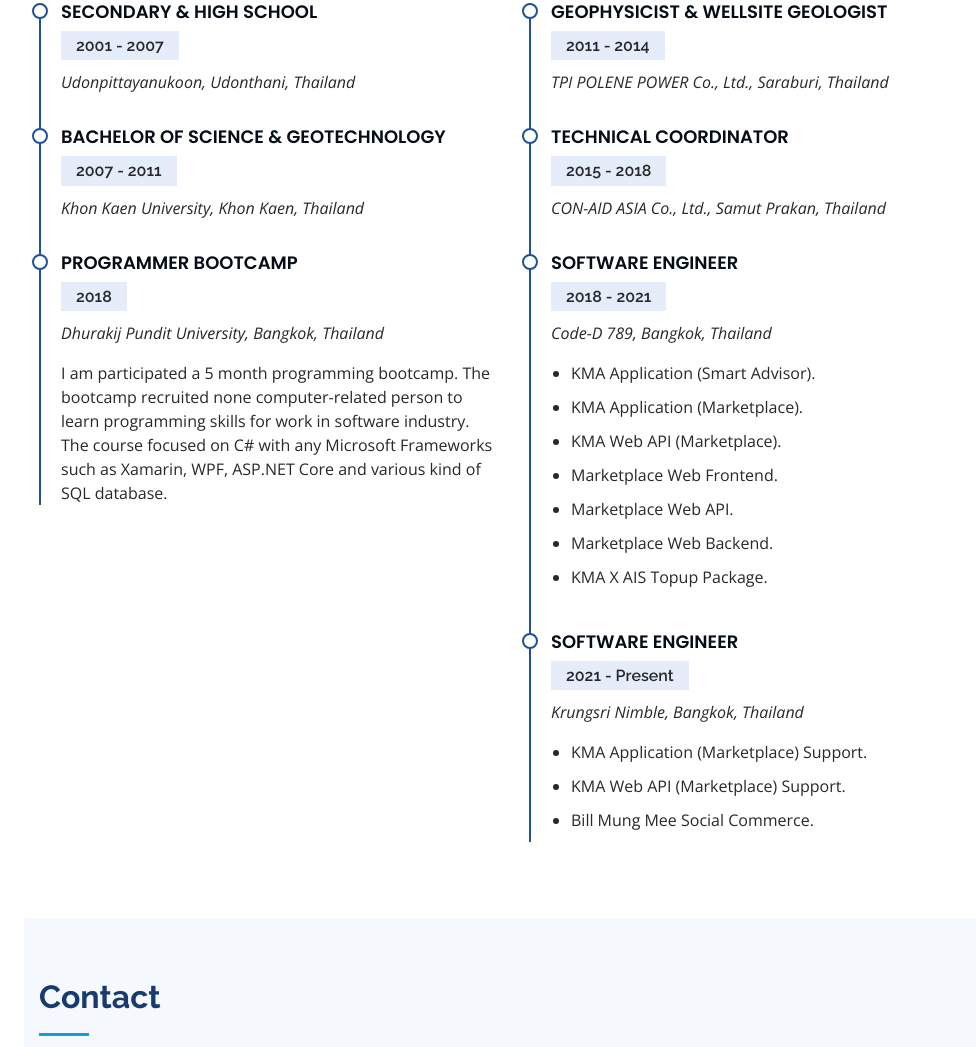
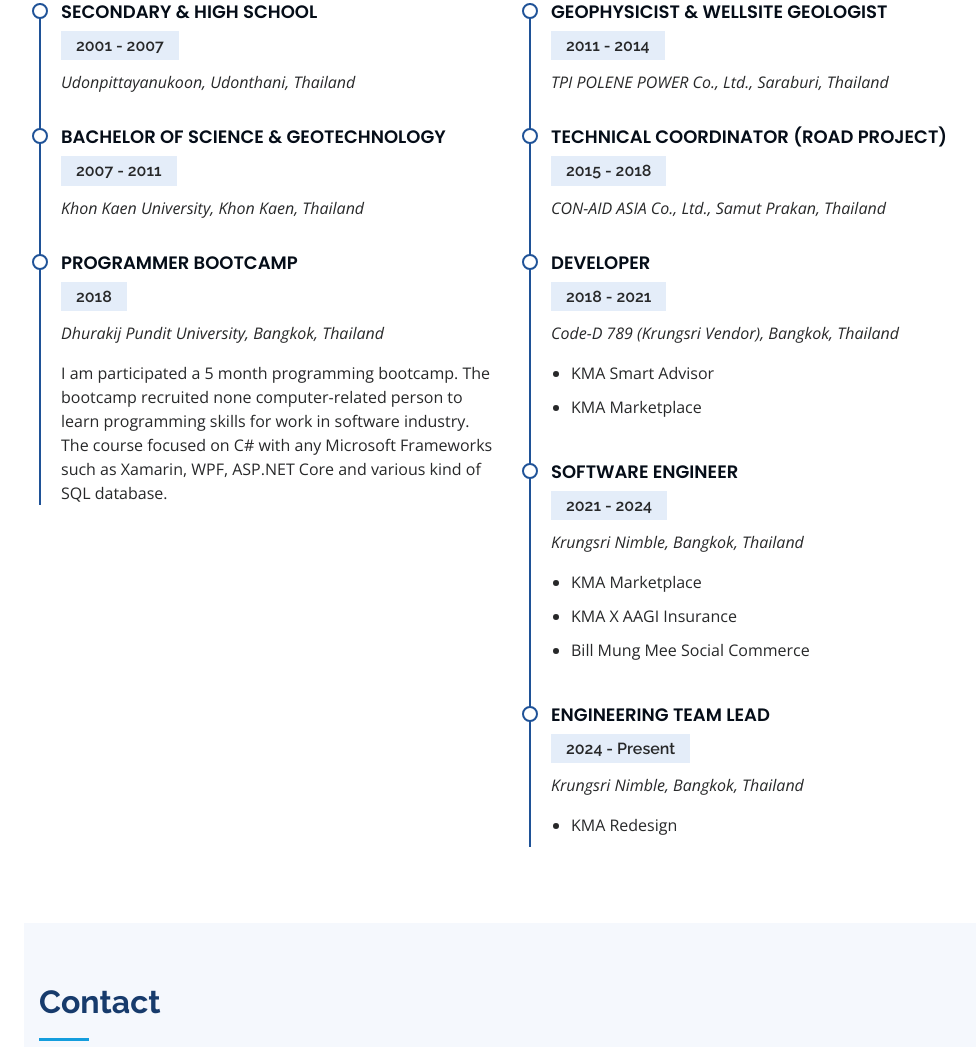
Before and after one commit to Sanya-Putthikarnchanakul/myresume.github.io, a plain HTML site: page index.html in a window 1280 px wide. Shown: the part 2280-3327 px from the top of the page, without its empty margins (276-1252 px from the left). Drawn offline with nearby package versions, Linux system fonts and the light colour scheme.

Commit message:
update resume

```diff
--- a/index.html
+++ b/index.html
@@ -97,11 +97,11 @@
                         </div>
                         <div class="col-lg-8 pt-4 pt-lg-0 content" data-aos="fade-left">
                             <p class="font-italic">
-                                I have 3 years of experience in petroleum exploration, 2 years in soil improvement and 4 years in software development. I am fast learner and organized person. I have enthusiastic to learning new things.
+                                I have 3 years of experience in petroleum exploration, 2 years in soil improvement and 6 years in software development. I am fast learner and organized person. I have enthusiastic to learning new things.
                             </p>
                             <br>
                             <p class="font-italic">
-                                I am currently working at Krungsri Nimble company. I am assigned to work with 2 project, first is KMA Marketplace and second is Bill Mung Mee Social Commerce.
+                                I am currently working at Krungsri Nimble. I am assigned to work with multiple projects. Please see a detail in <a href="#timeline"><span>Timeline</span></a>
                             </p>
                             <br>
                             <div class="row">
@@ -141,15 +141,16 @@
                     <div class="col-12" data-aos="fade-up">
                         <h3>Proficient</h3>
                         <div class="parent">
-                            <span class="proficient">HTML, CSS, JS</span>
+                            <span class="proficient">HTML, CSS, Vanilla JS</span>
                             <span class="proficient">Xamarin</span>
-                            <span class="proficient">ASP.Net / ASP.Net Core</span>
+                            <span class="proficient">.Net Webform / .Net Core</span>
                             <span class="proficient">MS SQL Server</span>
                             <span class="proficient">Git</span>
                             <span class="proficient">React</span>
                             <span class="proficient">Angular</span>
                             <span class="proficient">Spring Boot</span>
                             <span class="proficient">PostgreSQL</span>
+                            <span class="proficient">Flutter</span>
                             <span class="proficient">MS Office</span>
                         </div>
                         <h3>Experienced</h3>
@@ -161,12 +162,10 @@
                             <span class="experienced">Heroku</span>
                             <span class="experienced">Firebase</span>
                         </div>
-                        <h3>Familiar</h3>
+                        <h3>Beginer</h3>
                         <div class="parent">
                             <span class="familiar">Docker</span>
                             <span class="familiar">AWS</span>
-                            <span class="familiar">Android - Java</span>
-                            <span class="familiar">iOS - Swift</span>
                         </div>
                     </div>
 
@@ -220,34 +219,38 @@
                         </div>
 
                         <div class="resume-item">
-                            <h4>Technical Coordinator</h4>
+                            <h4>Technical Coordinator (Road Project)</h4>
                             <h5>2015 - 2018</h5>
                             <p><em>CON-AID ASIA Co., Ltd., Samut Prakan, Thailand</em></p>
                         </div>
 
                         <div class="resume-item">
-                            <h4>Software Engineer</h4>
+                            <h4>Developer</h4>
                             <h5>2018 - 2021</h5>
-                            <p><em>Code-D 789, Bangkok, Thailand</em></p>
+                            <p><em>Code-D 789 (Krungsri Vendor), Bangkok, Thailand</em></p>
                             <ul>
-                                <li>KMA Application (Smart Advisor).</li>
-                                <li>KMA Application (Marketplace).</li>
-                                <li>KMA Web API (Marketplace).</li>
-                                <li>Marketplace Web Frontend.</li>
-                                <li>Marketplace Web API.</li>
-                                <li>Marketplace Web Backend.</li>
-                                <li>KMA X AIS Topup Package.</li>
+                                <li>KMA Smart Advisor</li>
+                                <li>KMA Marketplace</li>
                             </ul>
                         </div>
 
                         <div class="resume-item">
                             <h4>Software Engineer</h4>
-                            <h5>2021 - Present</h5>
+                            <h5>2021 - 2024</h5>
                             <p><em>Krungsri Nimble, Bangkok, Thailand</em></p>
                             <ul>
-                                <li>KMA Application (Marketplace) Support.</li>
-                                <li>KMA Web API (Marketplace) Support.</li>
-                                <li>Bill Mung Mee Social Commerce.</li>
+                                <li>KMA Marketplace</li>
+                                <li>KMA X AAGI Insurance</li>
+                                <li>Bill Mung Mee Social Commerce</li>
+                            </ul>
+                        </div>
+
+                        <div class="resume-item">
+                            <h4>Engineering Team Lead</h4>
+                            <h5>2024 - Present</h5>
+                            <p><em>Krungsri Nimble, Bangkok, Thailand</em></p>
+                            <ul>
+                                <li>KMA Redesign</li>
                             </ul>
                         </div>
 
```
